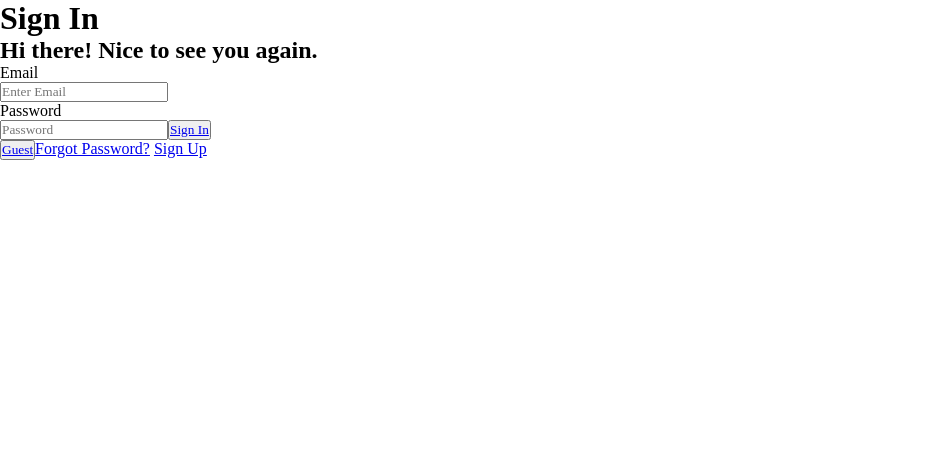
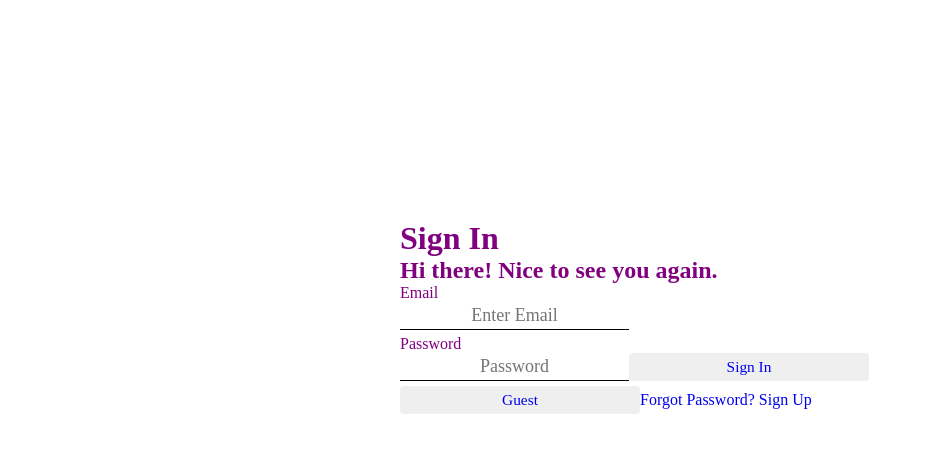
Before and after one commit to edrumm/3rd-Year-Project, a React (Create React App) app in the folder FrontEnd/picturethat/: page / in a window 1280 px wide. Shown: the top 452 px of the page, without its empty margins (0-932 px from the left). Built offline with nearby package versions, Linux system fonts and the light colour scheme; a web font is replaced by a local one.

Commit message:
CSS for new pages

```diff
--- a/FrontEnd/picturethat/src/Pages/404.jsx
+++ b/FrontEnd/picturethat/src/Pages/404.jsx
@@ -1,5 +1,5 @@
 import React from 'react';
-import {Link} from 'react-router-dom';
+import './Pages.css';
 
 const NotFound  = () => {
 
--- /dev/null
+++ b/FrontEnd/picturethat/src/Pages/Pages.css
@@ -0,0 +1,79 @@
+.signInWelcome{
+
+    padding: 10px 10px;
+
+    background: white;
+    border-radius: 10px;
+    color: purple;
+
+    display: flex;
+    flex-direction: column;
+
+    width: 500px;
+    height: 300px;
+
+	position: absolute;
+	top:-10%;
+	bottom: 0;
+	left: 0;
+	right: 0;
+
+    margin: auto;
+
+}
+
+
+/*linear-gradient(90deg, rgb(110, 94, 254) 0%, rgba(73,63,252,1) 100%);*/
+
+button{
+
+    padding: 1% 3%;
+    width: 240px;
+
+    border: none;
+    color: black;
+    background-color: linear-gradient(90deg, rgb(110, 94, 254) 0%, rgba(73,63,252,1) 100%);
+
+    border-radius: 4px;
+
+    font-family: 'Bungee';
+    font-size: 1.2vw;
+    display: inline-block;
+}
+
+a{
+    text-decoration: none;
+    text-decoration-color: linear-gradient(90deg, rgb(110, 94, 254) 0%, rgba(73,63,252,1) 100%);
+}
+
+a:active{
+    color: linear-gradient(90deg, rgb(110, 94, 254) 0%, rgba(73,63,252,1) 100%);
+}
+
+a:hover{
+    color: linear-gradient(90deg, rgb(110, 94, 254) 0%, rgba(73,63,252,1) 100%);
+}
+
+button:focus {
+    outline: none;
+}
+
+button:hover {
+    background-color: lightgrey;
+}
+
+input {
+    margin-bottom: 5px;
+    background-color:transparent;
+    outline: none;
+    border: none;
+    border-bottom: 1px solid black;
+    padding:3px;
+    text-align: center;
+
+    font-size: 18px;
+  }
+
+input:hover {
+    outline: none;
+}
--- a/FrontEnd/picturethat/src/Pages/SignIn.jsx
+++ b/FrontEnd/picturethat/src/Pages/SignIn.jsx
@@ -1,5 +1,6 @@
 import React from 'react';
 import {Link} from 'react-router-dom';
+import './Pages.css';
 
 const SignIn  = () => {
 
```
